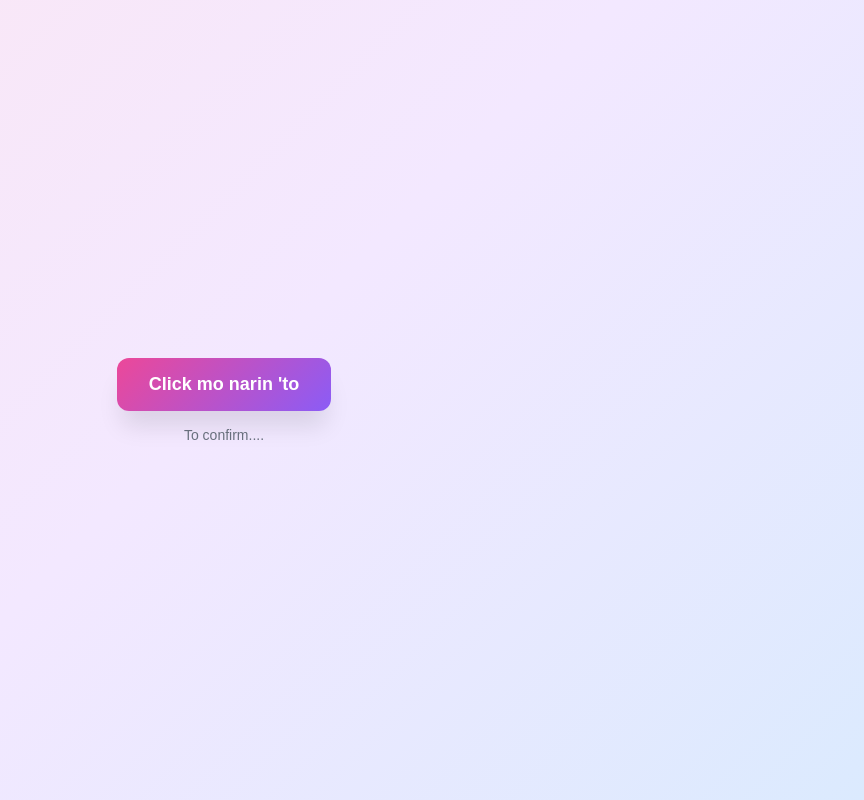
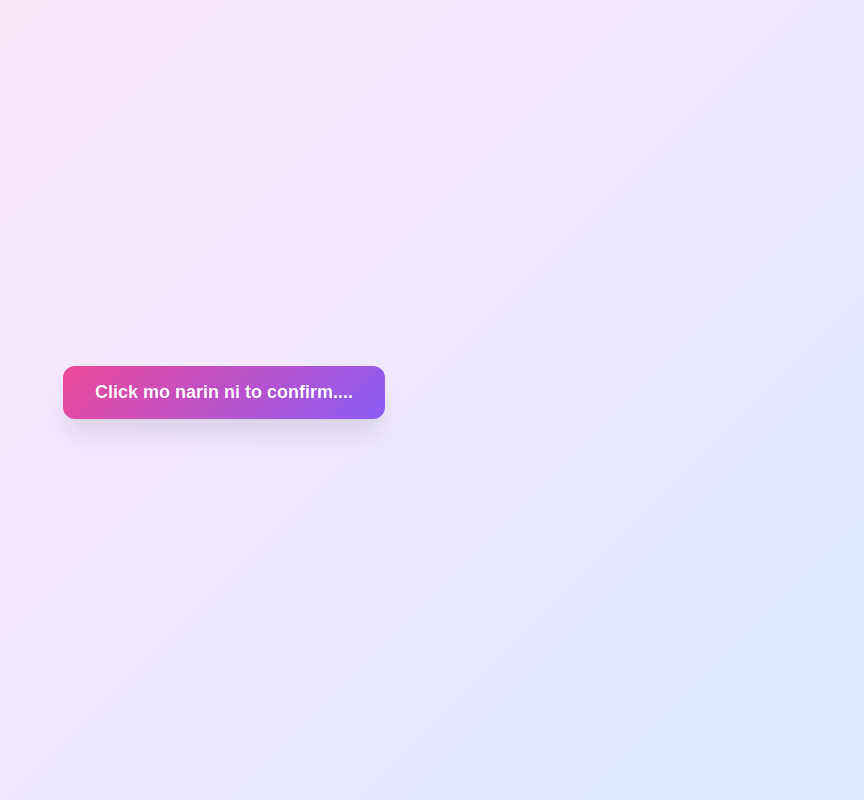
Before and after one commit to merkuloko/For-Sabels-eyes-onleeee, a plain HTML site: page PythonProject5/index.html in a window 1280 px wide. Shown: the whole page, without its empty margins (416-1280 px from the left). Drawn offline with Linux system fonts and the light colour scheme.

Commit message:
Update index.html

```diff
--- a/PythonProject5/index.html
+++ b/PythonProject5/index.html
@@ -10,9 +10,9 @@
     <!-- Initial screen -->
     <div class="initial-screen" id="initialScreen">
         <button class="open-button" onclick="openPopup()">
-            Click mo narin 'to
+            Click mo narin ni to confirm....
         </button>
-        <p class="subtitle">To confirm....</p>
+        <p class="subtitle"></p>
     </div>
 
     <!-- Popup container -->
@@ -37,7 +37,7 @@
 
         <!-- Message -->
         <div class="message-section">
-            <p class="sub-message"></p>
+            <p class="sub-message">😅</p>
         </div>
 
         <!-- Action buttons -->
```
